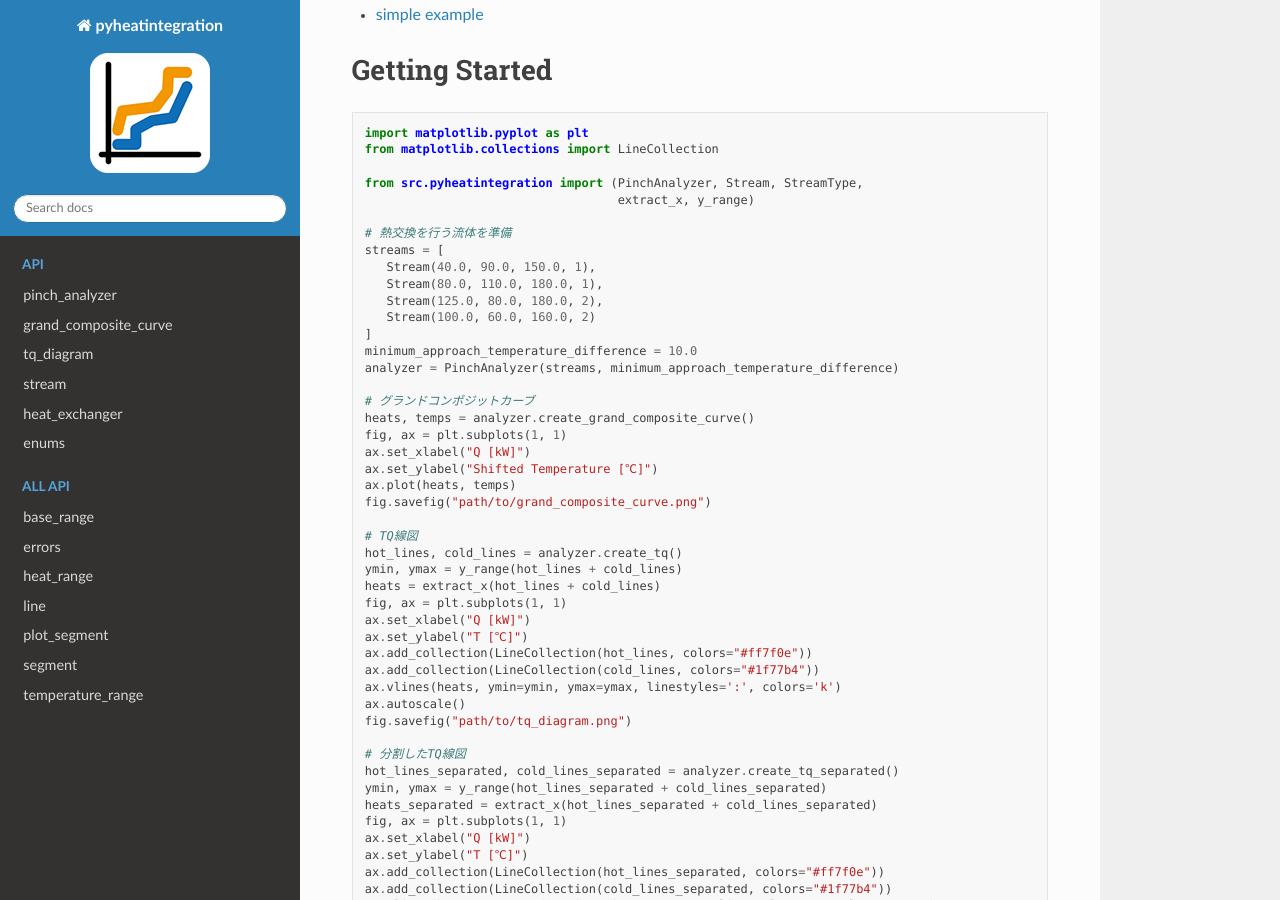
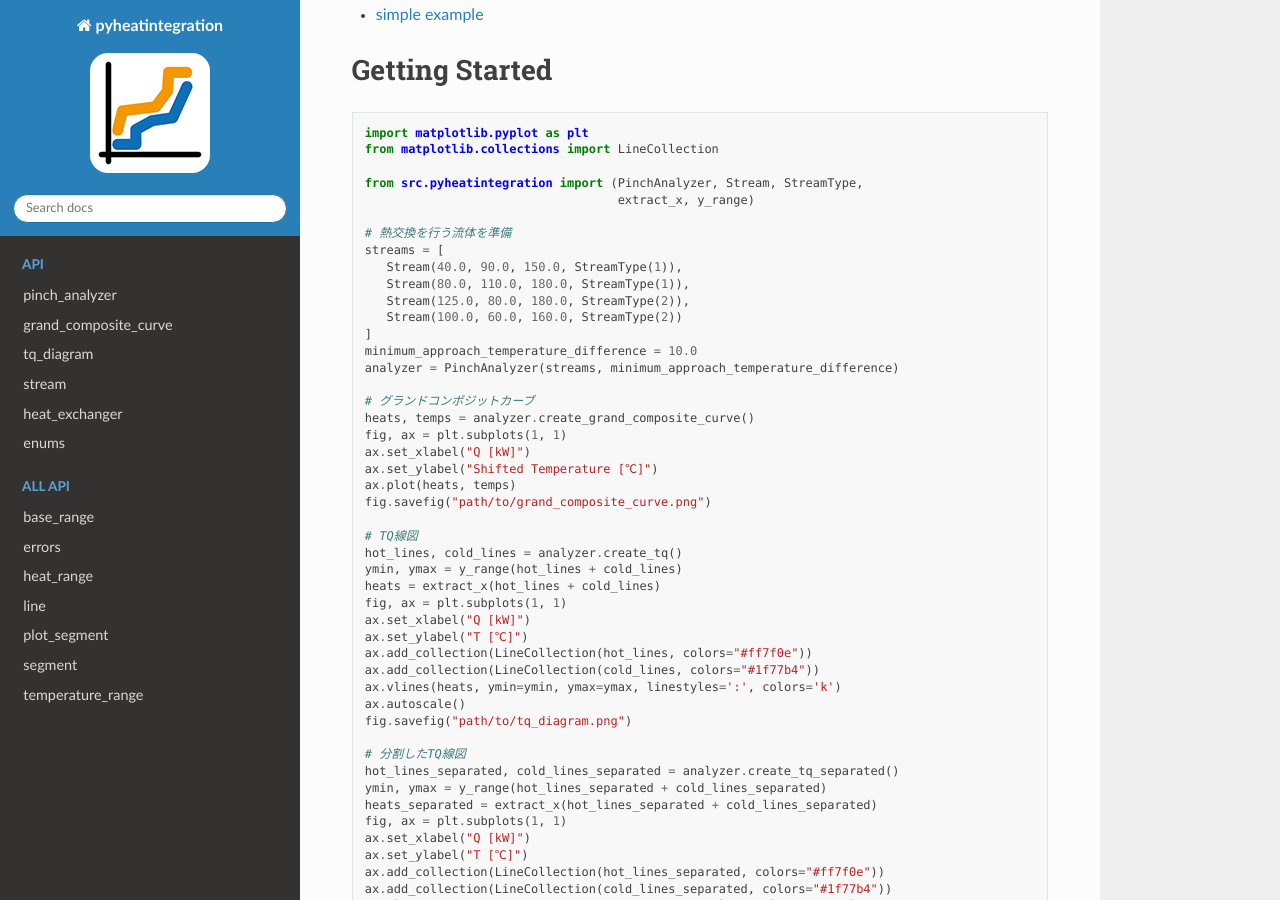
Before and after one commit to tarao1006/pyheatintegration, a Sphinx documentation site: the page built from docs/index.rst, in a window 1280 px wide and 900 px high, scrolled down 442 px. Built offline with Sphinx 7.4.7 and the Read the Docs theme 2.0.0, drawn with Linux system fonts in a browser that asks for light colours.

Commit message:
Fix example code

```diff
--- a/docs/index.rst
+++ b/docs/index.rst
@@ -29,10 +29,10 @@
 
    # 熱交換を行う流体を準備
    streams = [
-      Stream(40.0, 90.0, 150.0, 1),
-      Stream(80.0, 110.0, 180.0, 1),
-      Stream(125.0, 80.0, 180.0, 2),
-      Stream(100.0, 60.0, 160.0, 2)
+      Stream(40.0, 90.0, 150.0, StreamType(1)),
+      Stream(80.0, 110.0, 180.0, StreamType(1)),
+      Stream(125.0, 80.0, 180.0, StreamType(2)),
+      Stream(100.0, 60.0, 160.0, StreamType(2))
    ]
    minimum_approach_temperature_difference = 10.0
    analyzer = PinchAnalyzer(streams, minimum_approach_temperature_difference)
```
